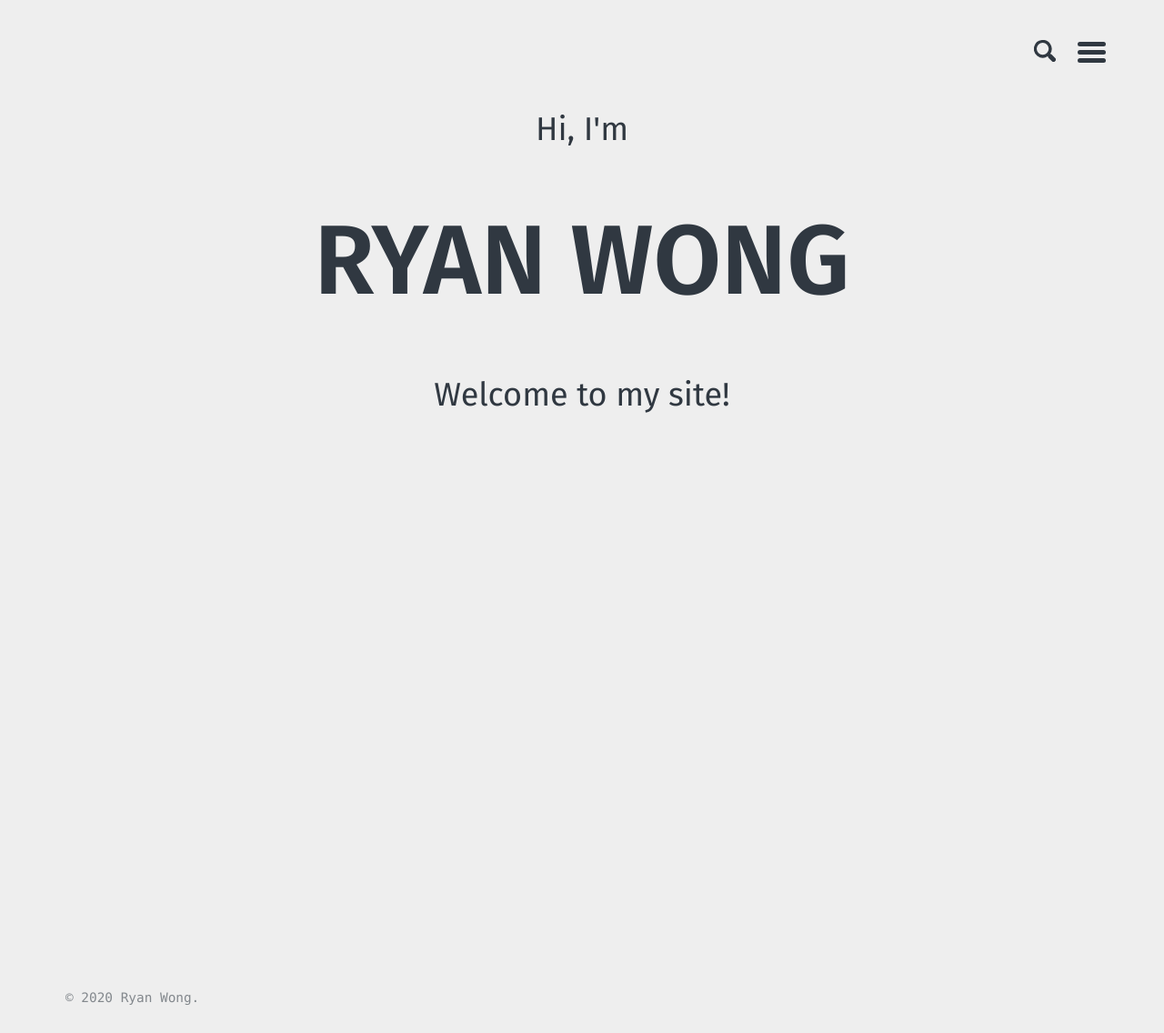
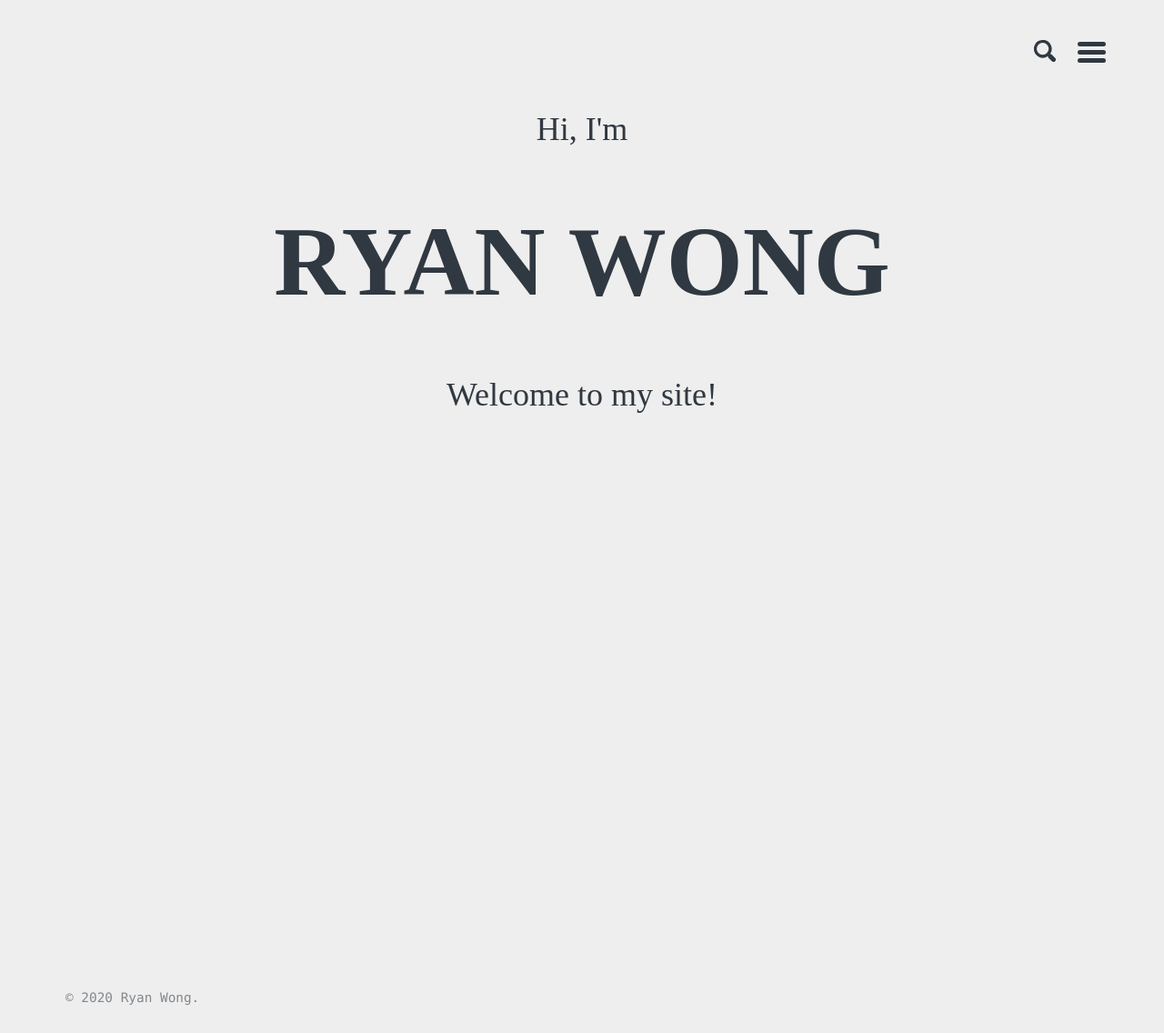
Before and after one commit to ryanwonghc/ryanwonghc.github.io, a Jekyll site: the page built from index.html, in a window 1280 px wide. Shown: the whole page at 91% size. Built offline with Jekyll 4.4.1, drawn with Linux system fonts in a browser that asks for light colours; some web fonts are replaced; the list of posts is cut into pages by our own code.

Commit message:
home page font

```diff
--- a/_sass/basically-basic/_layout.scss
+++ b/_sass/basically-basic/_layout.scss
@@ -222,21 +222,23 @@ main {
   }
 
   @font-face {
-    font-family: fontrom;
-    src: url(fonts/EthRomainEthon.ttf) format('truetype');
+    font-family: ethreg;
+    src: url(fonts/EthRomainEthon.ttf);
   }
 
   @font-face {
-    font-family: fontbla;
-    src: url(fonts/EthBlackEthon.ttf) format('truetype');
+    font-family: ethbol;
+    src: url(fonts/EthBlackEthon.ttf);
   }
 
   .p {
+    font-family: ethreg;
     font-size: 2em;
     text-align: center;
   }
 
   .h1 {
+    font-family: ethbol;
     font-size: 6em;
     text-align: center;
   }
```
